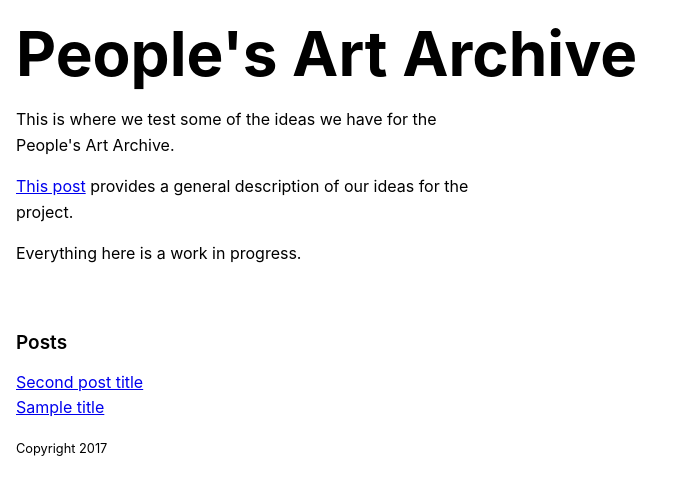
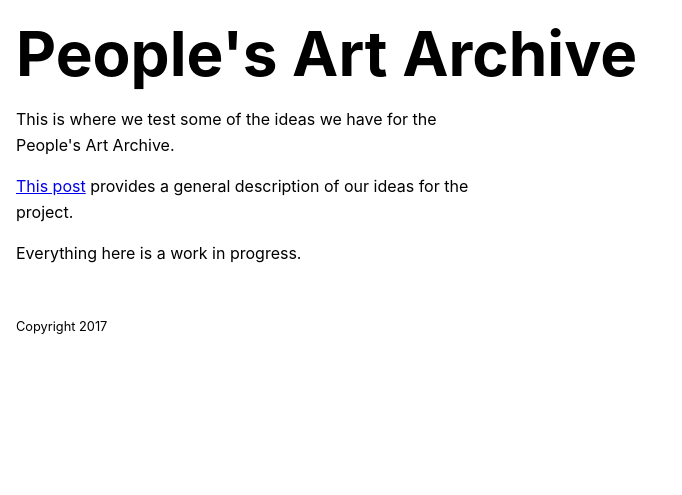
Before and after one commit to peoplesartarchive/static-pieces, a Jekyll site: the page built from index.html, in a window 1280 px wide. Shown: the top 495 px of the page, without its empty margins (0-682 px from the left). Built offline with Jekyll 4.4.1, drawn with Linux system fonts in a browser that asks for light colours.

Commit message:
Remove posts list
Will be added later. Now I am focusing on getting this in a ready to
deploy state.

```diff
--- a/index.html
+++ b/index.html
@@ -12,17 +12,5 @@ layout: default
   <p class="measure lh-copy">Everything here is a work in progress.</p>
 </main>
 <footer class="pa3">
-{% if site.posts %}
-  <h2 class="f6 fw6">Posts</h2>
-  <ul class="list-reset pl0 ml0 lh-copy">
-    {% for post in site.posts %}
-      <li>
-        <a href="{{ post.url }}" title="{{post.title}}">
-          {{ post.title }}
-        </a>
-      </li>
-    {% endfor %}
-  </ul>
-{% endif %}
 <small>Copyright 2017</small>
 </footer>
```
